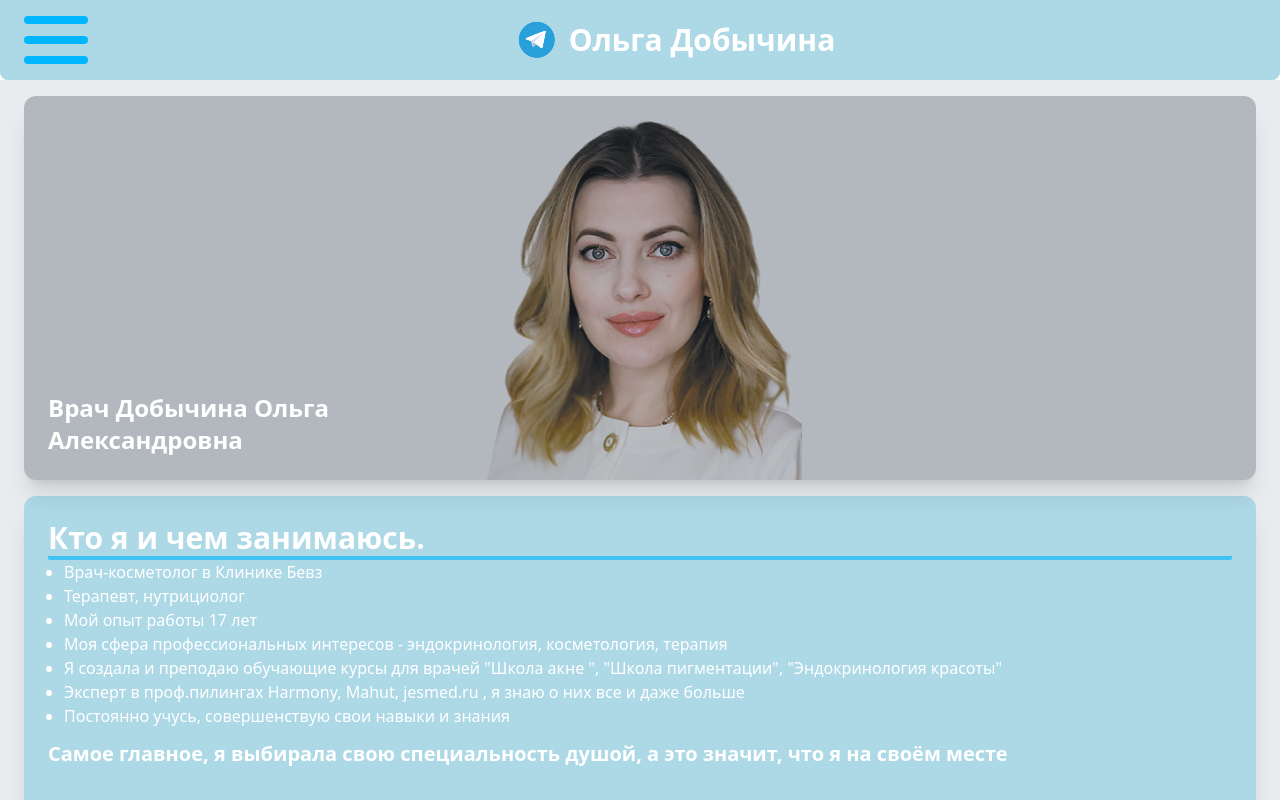
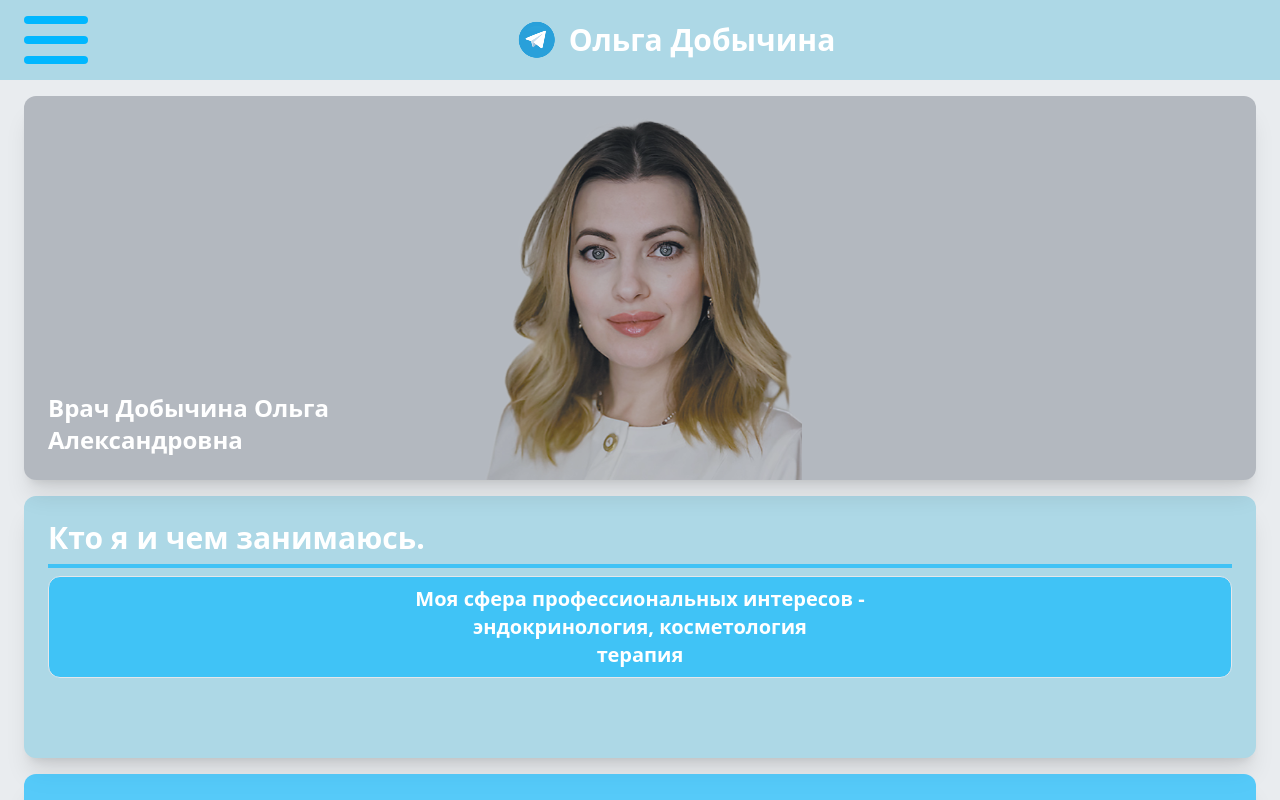
Before and after one commit to dobychind/Promo-Site, a React (Vite) app: page / in a window 1280 px wide. Shown: the top 800 px of the page. Built offline with nearby package versions, Linux system fonts and the light colour scheme.

Commit message:
added swiper

```diff
--- a/package.json
+++ b/package.json
@@ -12,7 +12,8 @@
   "dependencies": {
     "classnames": "^2.5.1",
     "react": "^18.2.0",
-    "react-dom": "^18.2.0"
+    "react-dom": "^18.2.0",
+    "swiper": "^11.0.5"
   },
   "devDependencies": {
     "@types/react": "^18.2.43",
--- /dev/null
+++ b/src/components/about/about.css
@@ -0,0 +1,8 @@
+.changing-text {
+    opacity: 0;
+    transition: opacity 1s ease-in-out;
+}
+
+.changing-text.active {
+    opacity: 1;
+}
--- /dev/null
+++ b/src/components/about/about.jsx
@@ -0,0 +1,18 @@
+import React from 'react';
+import "./about.css";
+import Slide from '../slider/Slide';
+
+const about = () => {
+
+    return (
+        <div className='container bg-mainColor h-full rounded-xl shadow-xl p-3 md:p-6'>
+            <a name="about"><h2 className='text-white text-3xl font-bold '>Кто я и чем занимаюсь.</h2></a>
+            <div className='h-1 border-b-4 pb-2 border-blueColor'></div>
+            <div className='flex pt-2 my-auto justify-center items-center h-full'>
+                <Slide />
+            </div>
+        </div>
+    )
+}
+
+export default about
--- a/src/components/burger/burger.jsx
+++ b/src/components/burger/burger.jsx
@@ -32,7 +32,7 @@ const Burger = () => {
             </nav>
 
             <div className={menu_class}>
-                <a href="#"><p className="text-white text-lg text-center w-auto hover:decoration-1, cursor-pointer">О себе</p></a>
+                <a href="about"><p className="text-white text-lg text-center w-auto hover:decoration-1, cursor-pointer">О себе</p></a>
                 <a href="#"><p className="text-white text-lg text-center w-auto hover:decoration-1, cursor-pointer">Направления</p></a>
                 <a href="#"><p className="text-white text-lg text-center w-auto hover:decoration-1, cursor-pointer">Обо мне</p></a>
             </div>
--- a/src/components/content/content.jsx
+++ b/src/components/content/content.jsx
@@ -1,5 +1,6 @@
 import React from 'react'
 import Image from '/main_photo.png';
+import About from '../about/about';
 
 const content = () => {
     return (
@@ -12,19 +13,7 @@ const content = () => {
                 </div>
             </div>
 
-            <div className='container bg-mainColor min-h-96 rounded-xl shadow-xl p-3 md:p-6'>
-                <h2 className='text-white text-3xl font-bold border-b-4 rounded-sm border-blueColor'>Кто я и чем занимаюсь.</h2>
-                <ul className='container pl-4'>
-                    <li className='text-white list-disc'>Врач-косметолог в Клинике Бевз</li>
-                    <li className='text-white list-disc'>Терапевт, нутрициолог</li>
-                    <li className='text-white list-disc'>Мой опыт работы 17 лет</li>
-                    <li className='text-white list-disc'>Моя сфера профессиональных интересов - эндокринология, косметология, терапия</li>
-                    <li className='text-white list-disc'>Я создала и преподаю обучающие курсы для врачей "Школа акне ", "Школа пигментации", "Эндокринология красоты"</li>
-                    <li className='text-white list-disc'>Эксперт в проф.пилингах Harmony, Mahut, jesmed.ru , я знаю о них все и даже больше</li>
-                    <li className='text-white list-disc'>Постоянно учусь, совершенствую свои навыки и знания</li>
-                </ul>
-                <p className='text-white text-xl font-bold py-3'>Самое главное, я выбирала свою специальность душой, а это значит, что я на своём месте</p>
-            </div>
+            <About/>
 
             <div className='container bg-blueColor min-h-96 rounded-xl shadow-xl p-3 md:p-6'>
                 <h2 className='text-white text-3xl font-bold border-b-4 rounded-sm border-mainColor'>Косметология</h2>
--- a/src/components/header/header.jsx
+++ b/src/components/header/header.jsx
@@ -4,7 +4,7 @@ import tgLogo from "/tg.png"
 
 const header = () => {
     return (
-        <div className='container rounded-b-lg bg-mainColor py-4 px-3 flex space-between items-center md:px-6'>
+        <div className='container rounded-b-lg bg-mainColor py-4 px-3 flex space-between items-center md:px-6 md:rounded-none'>
             <Burger />
             <div className='flex items-center gap-3'>
                 <a href='https://t.me/Olgadobych'><img src={tgLogo} alt='Telegram logo'></img></a>
--- /dev/null
+++ b/src/components/slider/Slide.jsx
@@ -0,0 +1,35 @@
+// Import Swiper React components
+import { Swiper, SwiperSlide } from 'swiper/react';
+import 'swiper/css';
+import 'swiper/css';
+import 'swiper/css/pagination';
+import 'swiper/css/navigation';
+import { Autoplay, Pagination } from 'swiper/modules';
+
+
+export default () => {
+    return (
+        <Swiper
+            spaceBetween={30}
+            slidesPerView={1}
+            centeredSlides={true}
+            autoplay={{
+                delay: 3500,
+                disableOnInteraction: false,
+            }}
+            modules={[Autoplay, Pagination]}
+            onSlideChange={() => console.log('slide change')}
+            onSwiper={(swiper) => console.log(swiper)}
+            className='flex h-full '
+        >
+            <SwiperSlide className='bg-blueColor text-xl text-center items-center justify-center flex h-auto border rounded-xl p-2 text-white font-semibold'>Врач-косметолог в Клинике Бевз<br />
+                Терапевт, нутрициолог<br />
+                Опыт работы 17 лет</SwiperSlide>
+            <SwiperSlide className='bg-blueColor text-xl text-center items-center justify-center flex h-auto border rounded-xl p-2 text-white font-semibold'>Моя сфера профессиональных интересов -  <br/>эндокринология, косметология <br/> терапия</SwiperSlide>
+            <SwiperSlide className='bg-blueColor text-xl text-center items-center justify-center flex h-auto border rounded-xl p-2 text-white font-semibold'>Я создала и преподаю обучающие курсы для врачей  <br/> 'Школа акне' <br/> 'Школа пигментации'  <br/> 'Эндокринология красоты'</SwiperSlide>
+            <SwiperSlide className='bg-blueColor text-xl text-center items-center justify-center flex h-auto border rounded-xl p-2 text-white font-semibold'>Эксперт в проф.пилингах <br/> Harmony  <br/> Mahut  <br/> JES  <br/> Я знаю о них все и даже больше</SwiperSlide>
+            <SwiperSlide className='bg-blueColor text-xl text-center items-center justify-center flex h-auto border rounded-xl p-2 text-white font-semibold'>Постоянно учусь <br/> Совершенствую свои навыки и знания</SwiperSlide>
+            <SwiperSlide className='bg-blueColor text-xl text-center items-center justify-center flex h-auto border rounded-xl p-2 text-white font-semibold'>Самое главное, я выбирала свою специальность душой, а это значит, что я на своём месте</SwiperSlide>
+        </Swiper>
+    );
+};
```
Also changed, not shown: 1 other file (tests, documents, lock files or other folders).
